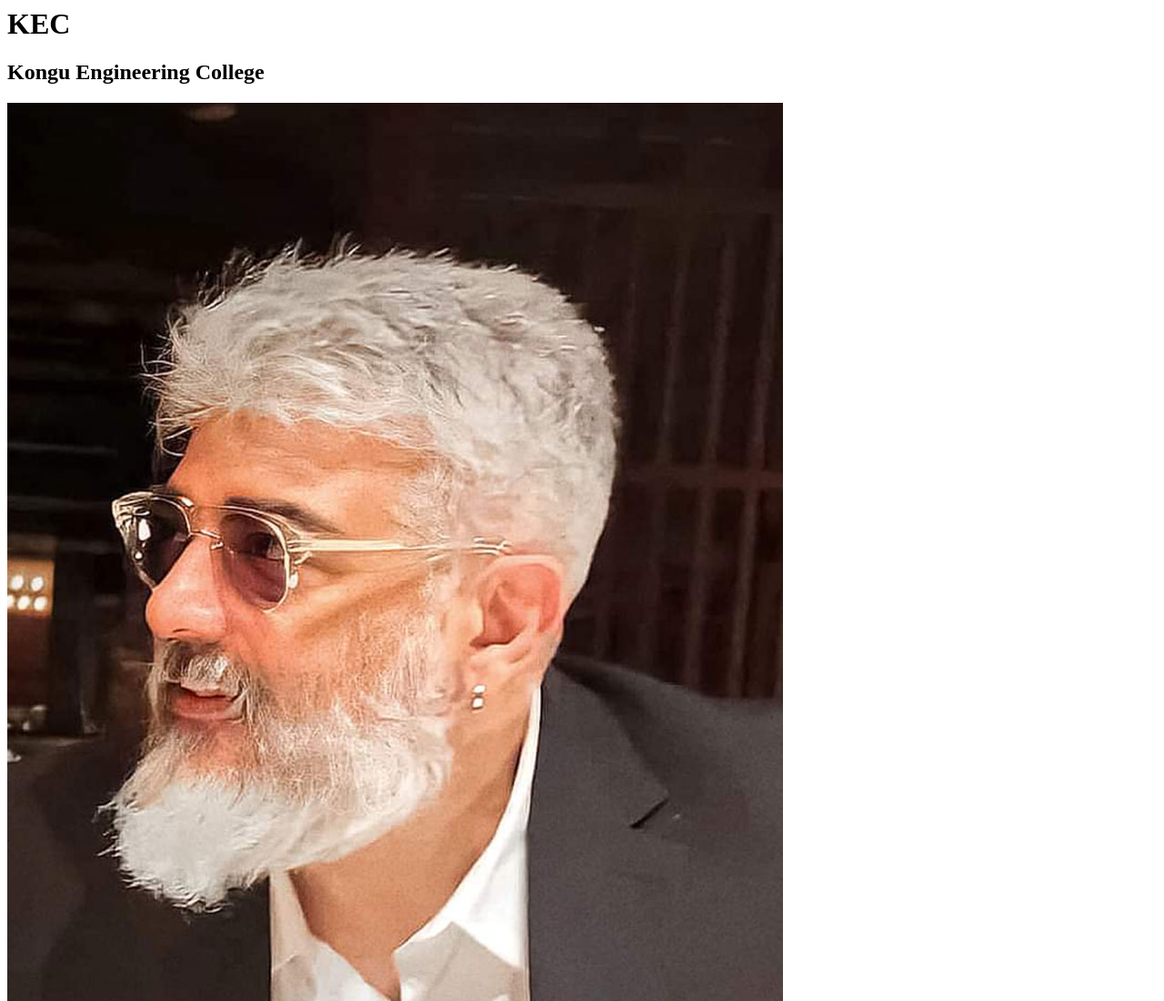
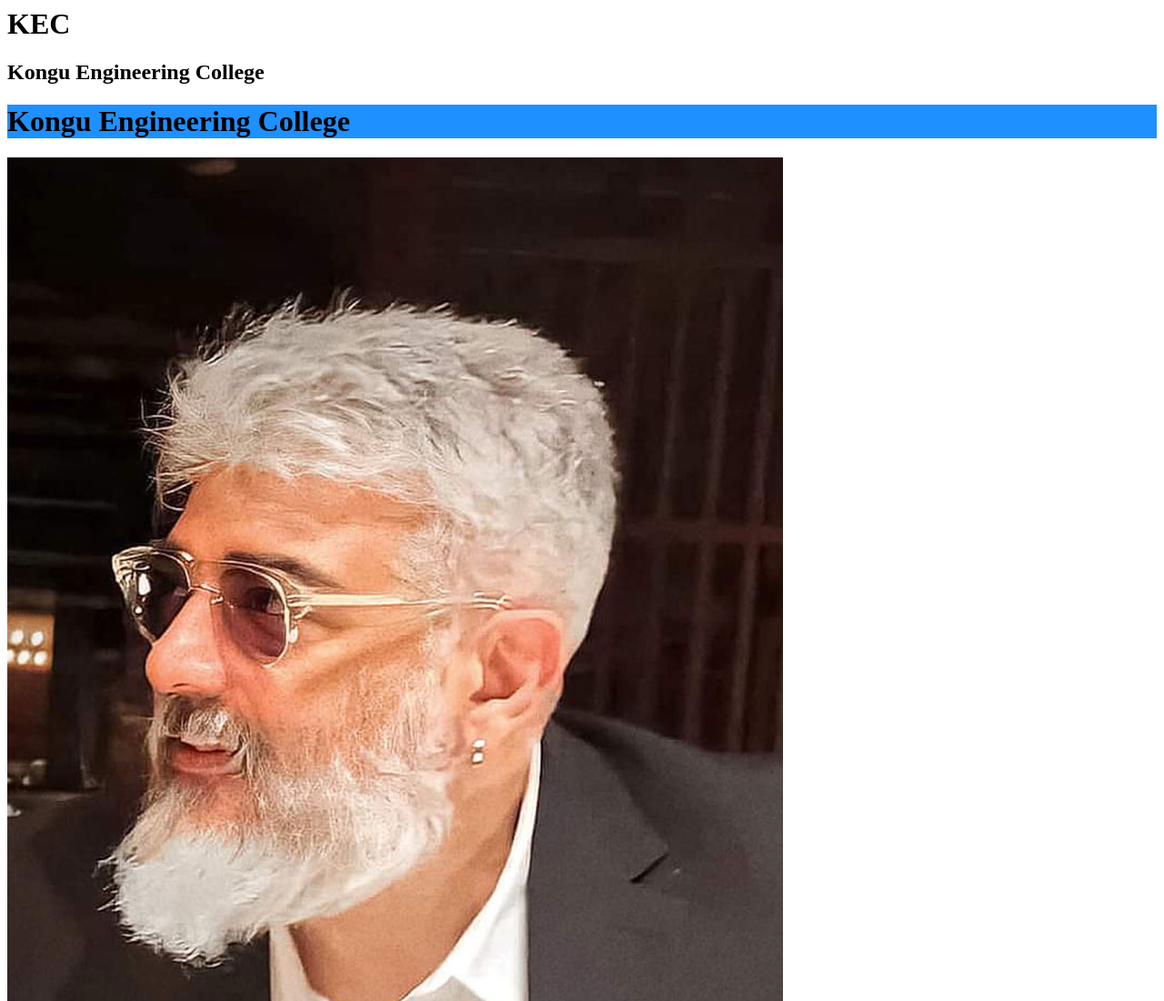
Before and after one commit to Harish31V/helloGit, a plain HTML site: page index.html in a window 1280 px wide. Shown: the top 1100 px of the page at 91% size. Drawn offline with Linux system fonts and the light colour scheme.

Commit message:
Update index.html

```diff
--- a/index.html
+++ b/index.html
@@ -2,6 +2,7 @@
   <body>
     <h1>KEC</h1>
     <h2>Kongu Engineering College</h2>
+    <h1 style="background-color:DodgerBlue;">Kongu Engineering College</h1>
     <img src="Ajith-1.jpg" alt="Ajith-1jpg">
   </body>
 </html>
```
